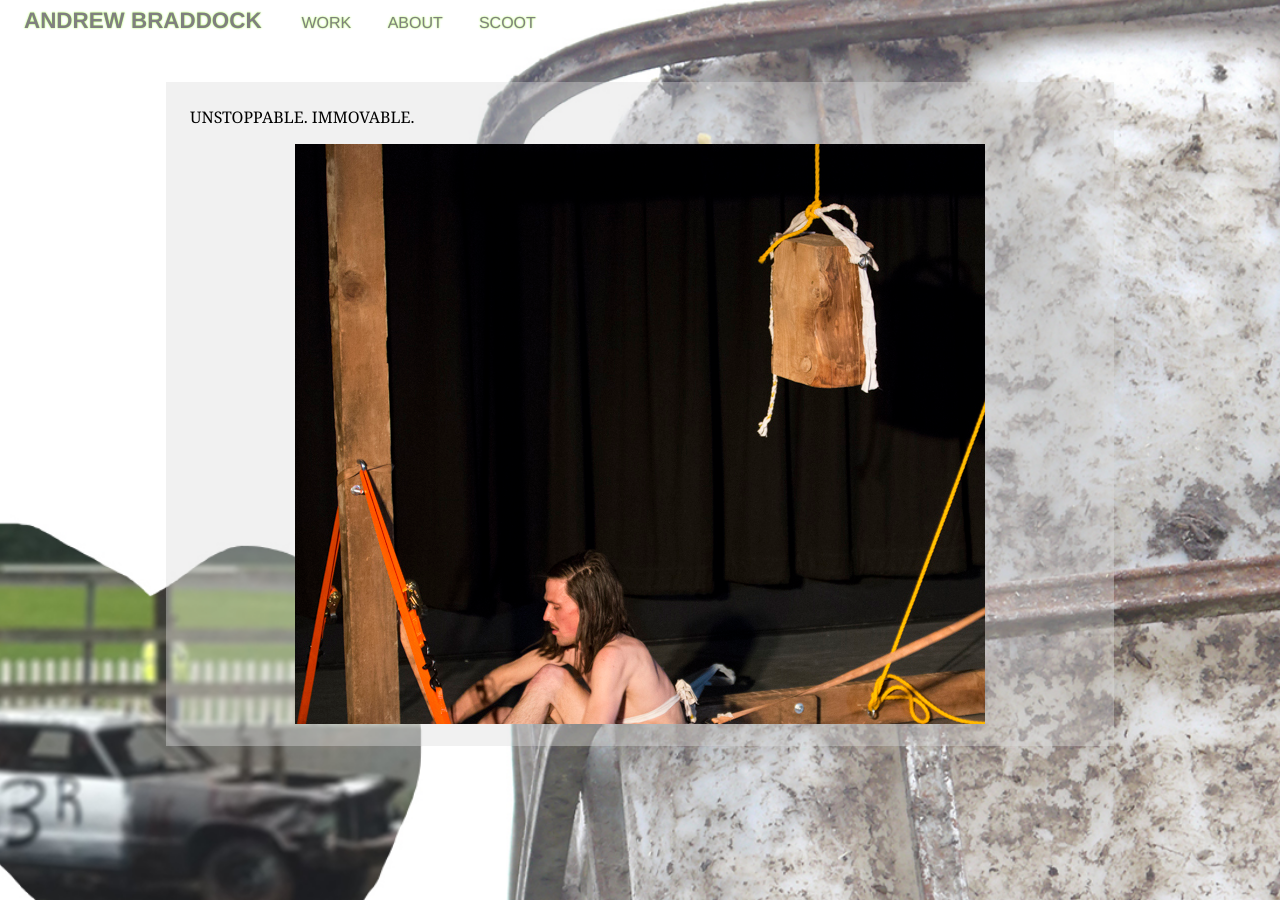
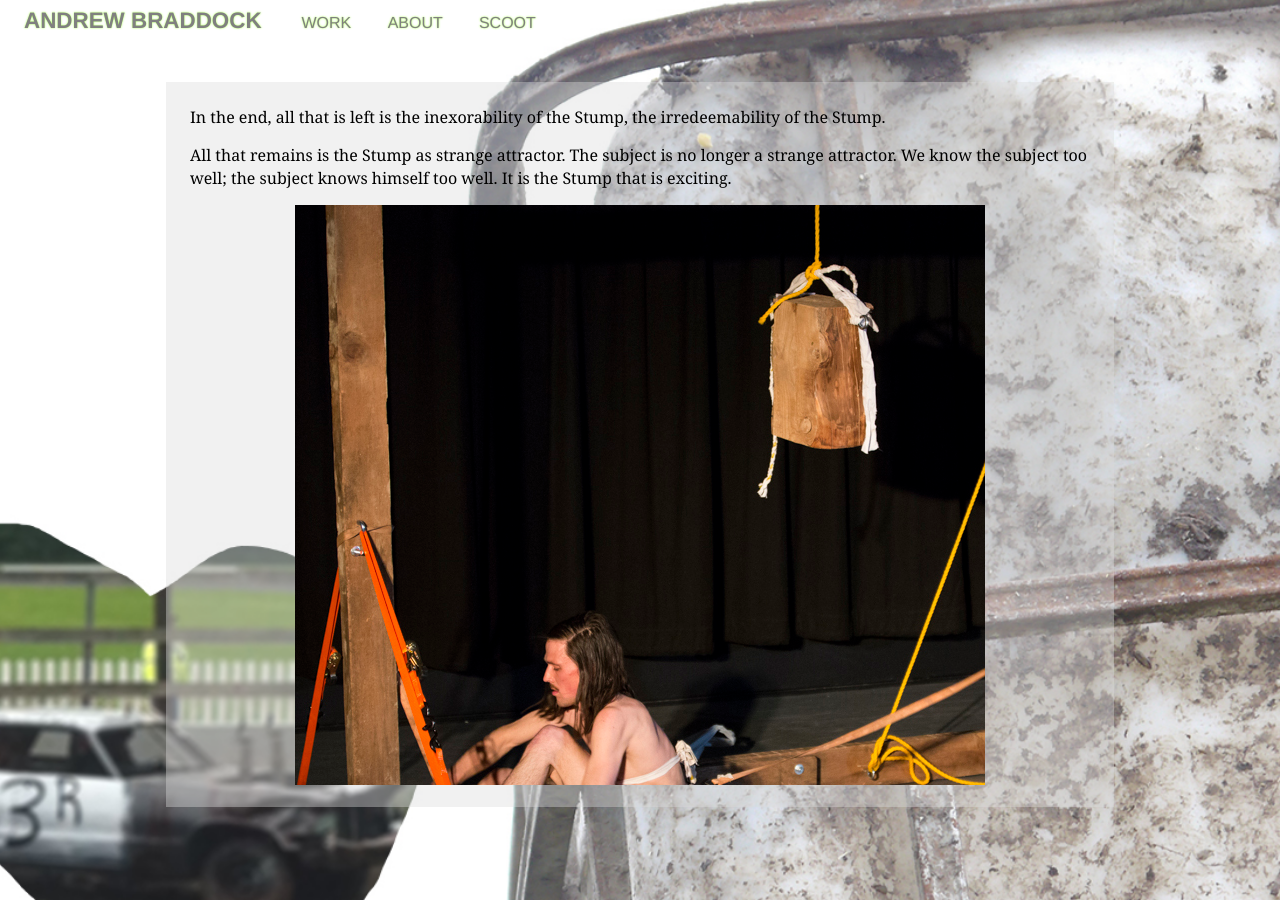
Before and after one commit to scootfence/scootfence.github.io, a Jekyll site: the page built from scoot.md, in a window 1280 px wide. Built offline with Jekyll 4.4.1, drawn with Linux system fonts in a browser that asks for light colours; Markdown is read by kramdown in place of the engine named in the settings.

Commit message:
Update scoot.md

```diff
--- a/scoot.md
+++ b/scoot.md
@@ -3,6 +3,8 @@ permalink: scoot/index.html
 title: Scoot
 layout: pages
 ---
-UNSTOPPABLE. IMMOVABLE.
+In the end, all that is left is the inexorability of the Stump, the irredeemability of the Stump.
+
+All that remains is the Stump as strange attractor. The subject is no longer a strange attractor. We know the subject too well; the subject knows himself too well. It is the Stump that is exciting.
 
 <center><img src="/ABraddock.jpg"></center>
```
